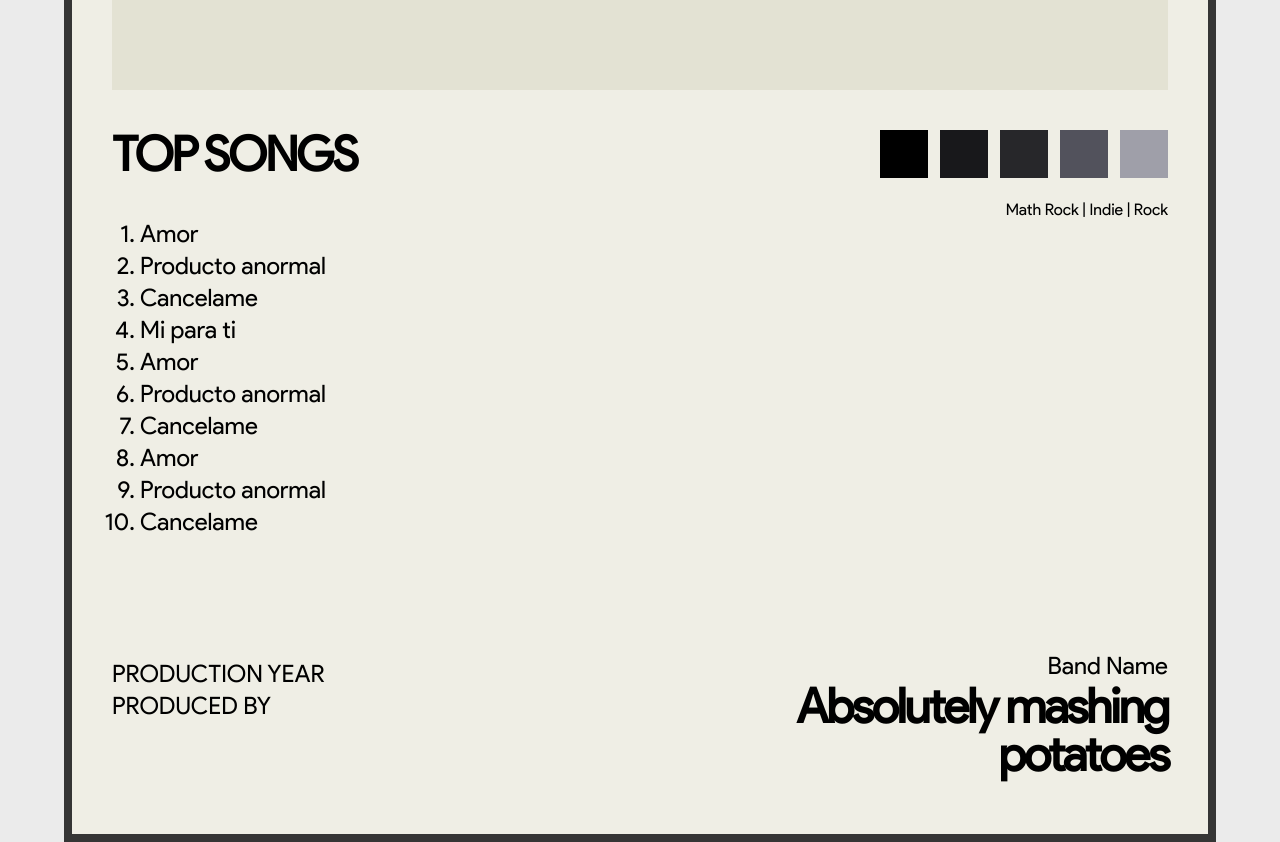
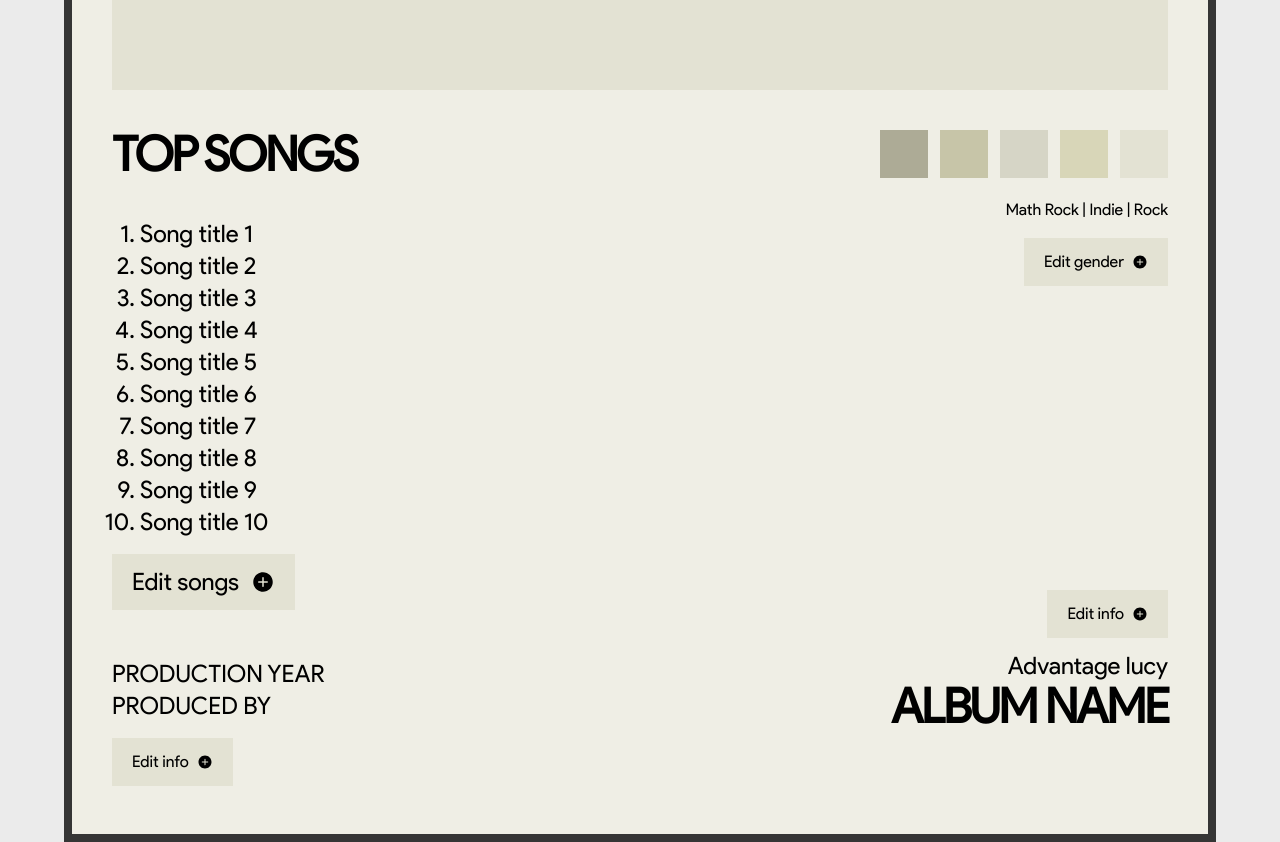
Before and after one commit to SaulLudena/Moshonku, a React (Vite) app: page / in a window 1280 px wide. Shown: the part 1160-2002 px from the top of the page. Built offline with nearby package versions, Linux system fonts and the light colour scheme.

Commit message:
adding more styles and stuff

```diff
--- a/package.json
+++ b/package.json
@@ -12,6 +12,7 @@
   "dependencies": {
     "@tailwindcss/postcss": "^4.0.6",
     "@tailwindcss/vite": "^4.0.6",
+    "colorthief": "^2.6.0",
     "postcss": "^8.5.2",
     "react": "^19.0.0",
     "react-dom": "^19.0.0",
--- a/src/App.jsx
+++ b/src/App.jsx
@@ -1,8 +1,22 @@
+import { useEffect } from 'react'
 import './App.css'
 import Header from './components/header'
 import Left_side from './components/left_side'
 import Right_side from './components/right_side'
+
 function App() {
+  useEffect(() => {
+    const handleBeforeUnload = (event) => {
+      event.preventDefault()
+      event.returnValue = '' // Necesario para que el mensaje de confirmación se muestre
+    }
+
+    window.addEventListener('beforeunload', handleBeforeUnload)
+
+    return () => {
+      window.removeEventListener('beforeunload', handleBeforeUnload)
+    }
+  }, [])
   return (
     <div className="w-[90%] m-auto max-w-[1700px] h-screen ">
       <Header />
--- a/src/components/right_side.jsx
+++ b/src/components/right_side.jsx
@@ -1,67 +1,177 @@
+import { useState, useRef, useEffect } from 'react'
 import { IoMdCloudUpload } from 'react-icons/io'
+import ColorThief from 'colorthief'
+import { IoIosAddCircle } from 'react-icons/io'
 export default function Right_side() {
+  const [image, setImage] = useState(null)
+  const [imageURL, setImageURL] = useState(null)
+  const [colors, setColors] = useState([])
+  const imgRef = useRef(null)
+  const [songs, setSongs] = useState([])
+  const [newSong, setNewSong] = useState('')
+  useEffect(() => {
+    if (imageURL) {
+      const img = imgRef.current
+      img.crossOrigin = 'anonymous'
+      img.onload = () => {
+        const colorThief = new ColorThief()
+        let extractedColors = colorThief.getPalette(img, 5)
+        extractedColors = extractedColors.sort((a, b) => {
+          const contrast = (color) => {
+            const luminance =
+              (0.299 * color[0] + 0.587 * color[1] + 0.114 * color[2]) / 255
+            return Math.abs(1 - luminance) // Contraste con fondo blanco
+          }
+          return contrast(b) - contrast(a) // Ordena de mayor a menor contraste
+        })
+        setColors(extractedColors)
+      }
+    }
+  }, [imageURL])
+
+  const handleImage = (e) => {
+    const image = e.target.files[0]
+
+    // Verificar que el archivo sea una imagen
+    if (image && image.type.startsWith('image/')) {
+      setImage(image)
+      const imageURL = URL.createObjectURL(image)
+      setImageURL(imageURL)
+      console.log('Imagen cargada correctamente')
+    } else {
+      console.log('Por favor, selecciona un archivo de imagen válido')
+    }
+  }
+
+  const addSong = () => {
+    if (newSong.trim()) {
+      setSongs([...songs, newSong])
+      setNewSong('')
+    }
+  }
+
+  const editSong = (index, newTitle) => {
+    const updatedSongs = [...songs]
+    updatedSongs[index] = newTitle
+    setSongs(updatedSongs)
+  }
+
+  const deleteSong = (index) => {
+    setSongs(songs.filter((_, i) => i !== index))
+  }
   return (
     <div className=" col-span-6 h-full w-full max-2xl:col-span-12">
       <div className=" w-full h-[90rem]">
         <div className="border-8 border-[#353535] h-full bg-[#EFEEE5] p-10 ">
-          <div className=" h-[40rem] grid items-center justify-center text-center bg-[#E3E2D3] text-7xl">
-            <div className="flex flex-col justify-center items-center text-center text-[#585858]">
-              <IoMdCloudUpload />
-              <h1 className="text-2xl">Select image</h1>
-            </div>
+          <div className="relative group">
+            {!imageURL ? (
+              <div className="transition duration-100 group-hover:bg-[#b5b4a6] h-[40rem] grid items-center justify-center text-center bg-[#E3E2D3] text-7xl">
+                <div className="flex flex-col justify-center items-center text-center text-[#585858]">
+                  <IoMdCloudUpload />
+                  <h1 className="text-2xl">Select image</h1>
+                </div>
+              </div>
+            ) : (
+              <img
+                ref={imgRef}
+                src={imageURL}
+                alt="image"
+                className="w-full h-[40rem] object-cover group-hover:opacity-80 transition duration-100"
+              />
+            )}
+            <input
+              type="file"
+              className="border-2 border-black absolute top-0 w-full h-full opacity-0 cursor-pointer"
+              onChange={handleImage}
+              accept="image/*"
+            />
           </div>
-          {/*
-          COLOCAR LOGICA DE IMAGENES AQUI
-          */}
-          <div className="grid grid-cols-12 mt-10">
-            <div className="col-span-6 ">
+          <div className="grid grid-cols-12 mt-10 relative">
+            <div className="col-span-6  cursor-pointer">
               <h1 className="text-5xl font-bold tracking-[-2px]">TOP SONGS</h1>
-              <ol className="list-decimal mt-10 px-7 text-2xl text-left">
-                <li>Amor </li>
-                <li>Producto anormal</li>
-                <li>Cancelame</li>
-                <li>Mi para ti</li>
-                <li>Amor </li>
-                <li>Producto anormal</li>
-                <li>Cancelame</li>
-                <li>Amor </li>
-                <li>Producto anormal</li>
-                <li>Cancelame</li>
+              <ol className="list-decimal mt-10 px-7 text-2xl text-left h-[20rem]">
+                <li className="hover:font-bold"> Song title 1 </li>
+                <li className="hover:font-bold"> Song title 2 </li>
+                <li className="hover:font-bold"> Song title 3 </li>
+                <li className="hover:font-bold"> Song title 4 </li>
+                <li className="hover:font-bold"> Song title 5 </li>
+                <li className="hover:font-bold"> Song title 6 </li>
+                <li className="hover:font-bold"> Song title 7 </li>
+                <li className="hover:font-bold"> Song title 8 </li>
+                <li className="hover:font-bold"> Song title 9 </li>
+                <li className="hover:font-bold"> Song title 10 </li>
+
+                <div className="absolute left-0 translate-y-4 ">
+                  <div className="flex items-center gap-3 bg-[#E3E2D3] px-5 py-3">
+                    <span>Edit songs</span>
+                    <IoIosAddCircle />
+                  </div>
+                </div>
               </ol>
             </div>
-            <div className="col-span-6  flex flex-col gap-5">
+            <div className="col-span-6 flex flex-col gap-5">
               <div className="grid justify-end">
-                <div className=" flex gap-3 ">
-                  <div className="bg-black w-12 h-12"></div>
-                  <div className="bg-zinc-900 w-12 h-12"></div>
-                  <div className="bg-zinc-800 w-12 h-12"></div>
-                  <div className="bg-zinc-600 w-12 h-12"></div>
-                  <div className="bg-zinc-400 w-12 h-12"></div>
+                <div className="flex gap-3">
+                  {colors.length ? (
+                    colors.map((color, index) => (
+                      <div
+                        key={index}
+                        className="w-12 h-12"
+                        style={{ backgroundColor: `rgb(${color.join(',')})` }}
+                      ></div>
+                    ))
+                  ) : (
+                    <>
+                      <div className="w-12 h-12 bg-[#adab96]"></div>
+                      <div className="w-12 h-12 bg-[#c7c5a8]"></div>
+                      <div className="w-12 h-12 bg-[#d6d5c6]"></div>
+                      <div className="w-12 h-12 bg-[#d8d6b8]"></div>
+                      <div className="w-12 h-12 bg-[#E3E2D3]"></div>
+                    </>
+                  )}
                 </div>
               </div>
-              <div className=" text-right flex">
+              <div className="text-right flex cursor-pointer relative ">
                 <div className="text-right w-full">
-                  <span>Math Rock |</span>
-                  <span> Indie |</span>
-                  <span> Rock</span>
+                  <span className="hover:font-bold">Math Rock |</span>
+                  <span className="hover:font-bold"> Indie |</span>
+                  <span className="hover:font-bold"> Rock</span>
+                </div>
+                <div className="absolute right-0 translate-y-10 ">
+                  <div className="flex items-center gap-2 bg-[#E3E2D3] px-5 py-3">
+                    <span>Edit gender</span>
+                    <IoIosAddCircle />
+                  </div>
                 </div>
               </div>
             </div>
-            <div className="col-span-6 mt-30">
-              <div className=" gap-5 flex flex-col">
-                <div className="">
+            <div className="col-span-6 mt-30  grid relative ">
+              <div className="gap-5 flex flex-col ">
+                <div className="border-red-700 ">
                   <p className="text-2xl">PRODUCTION YEAR</p>
                   <p className="text-2xl">PRODUCED BY</p>
                 </div>
               </div>
+              <div className="absolute left-0 translate-y-20 ">
+                <div className="flex items-center gap-2 bg-[#E3E2D3] px-5 py-3">
+                  <span>Edit info</span>
+                  <IoIosAddCircle />
+                </div>
+              </div>
             </div>
-            <div className="col-span-6  mt-28 ">
-              <div className=" gap-5 flex flex-col">
-                <div className=" text-right">
-                  <p className="text-2xl">Band Name</p>
+            <div className="col-span-6 mt-28 relative">
+              <div className="gap-5 flex flex-col">
+                <div className="text-right">
+                  <p className="text-2xl">Advantage lucy</p>
                   <p className="text-5xl font-bold tracking-[-2px]">
-                    Absolutely mashing potatoes
+                    ALBUM NAME
                   </p>
+                </div>
+              </div>
+              <div className="absolute right-0 -translate-y-35 ">
+                <div className="flex items-center gap-2 bg-[#E3E2D3] px-5 py-3">
+                  <span>Edit info</span>
+                  <IoIosAddCircle />
                 </div>
               </div>
             </div>
```
Also changed, not shown: 1 other file (tests, documents, lock files or other folders).
